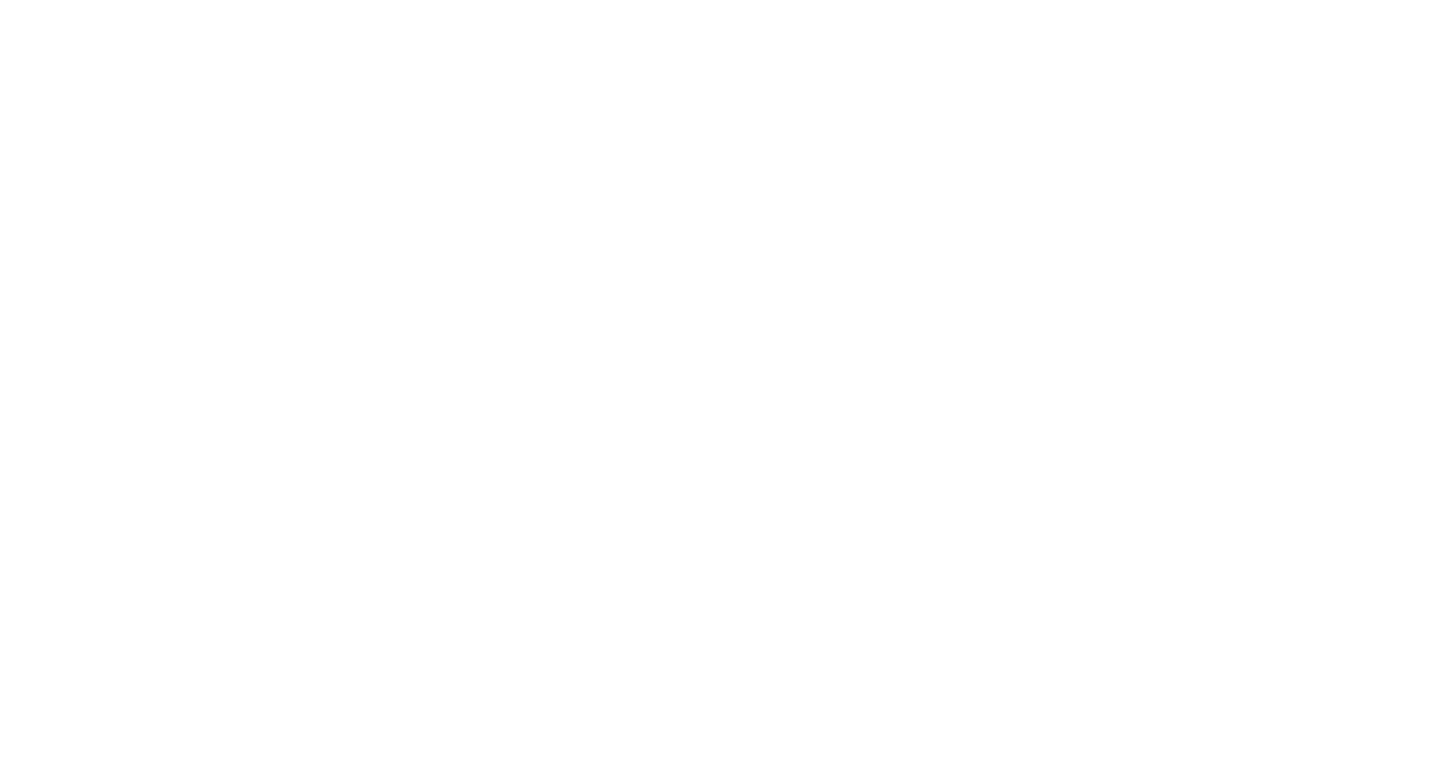
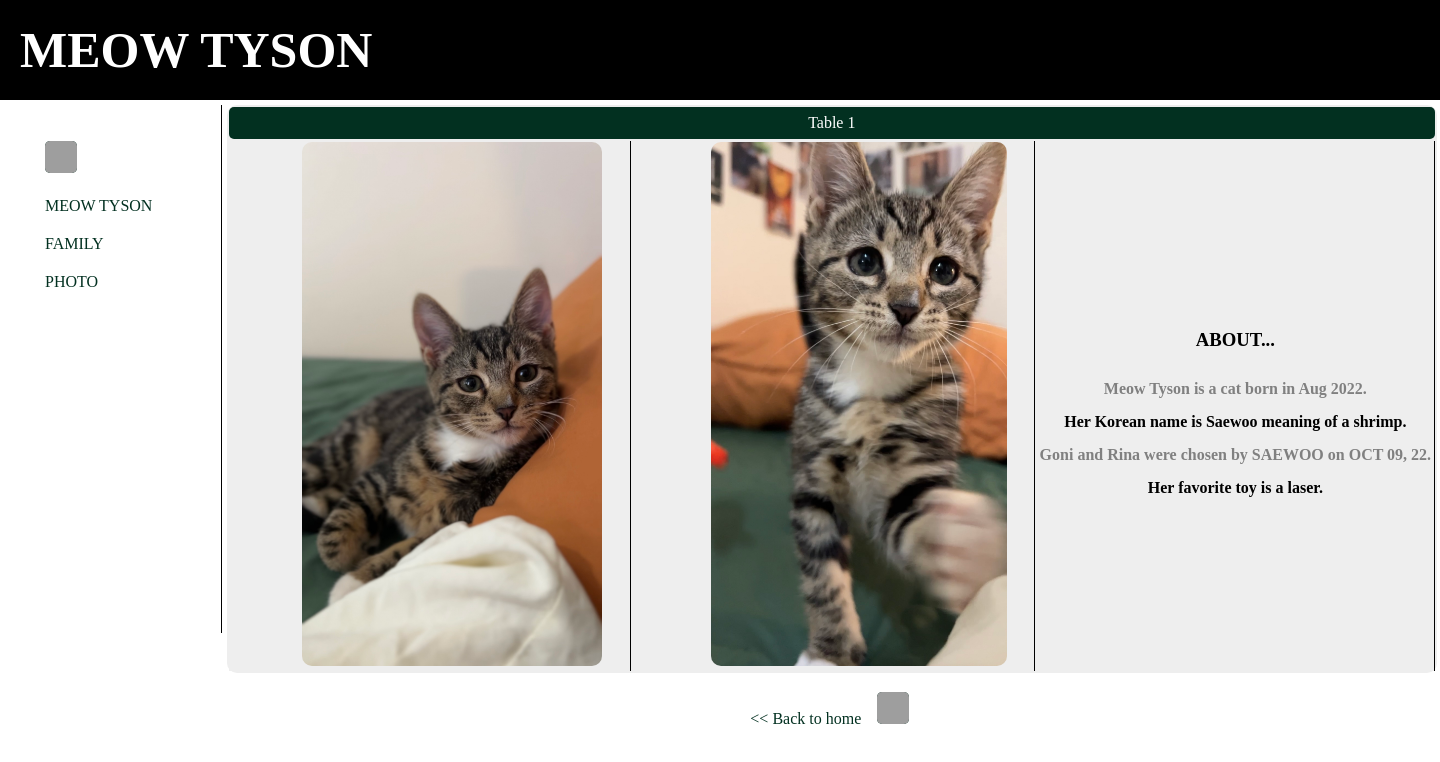
Before and after one commit to goni-island/GONI39548, a plain HTML site: page meowtyson.html in a window 1280 px wide. Shown: the whole page, 1440 px wide, since content can reach past the window. Drawn offline with Linux system fonts and the light colour scheme; grey boxes are pictures that could not be loaded.

Commit message:
second page

```diff
--- a/layout.css
+++ b/layout.css
@@ -22,11 +22,11 @@ body{
     width:1440px;
     height:709px;
     background-color:white;
-    position:fixed;
+    position:relative;
 }
 div.body{
     display: inline-block;
-    position:fixed;
+    position:relative;
     width:100%;
     height:100%;
 }
--- a/meowtyson.html
+++ b/meowtyson.html
@@ -0,0 +1,44 @@
+<!DOCTYPE html>
+<head>
+    <title>ABOUT TYSON</title>
+    <meta name ="viewport" content="width=device-width, initial-scale=1.0">
+    <link rel ="icon" href ="https://www.iconsdb.com/icons/preview/white/cat-xxl.png" type ="image/x-icon"/>
+    <link rel ="stylesheet" href ="tyson.css"/>
+</head>
+<body>
+    <div class = "header">
+             <h1>MEOW TYSON</h1>
+    </div>
+    <div class="body">
+
+        <div class="firstb">
+            <ul>
+            <li><a href="index.html"><img id ="cat" src="https://www.iconsdb.com/icons/preview/white/cat-xxl.png" alt="logo"></a></li>
+            <li><a href="meowtyson.html">MEOW TYSON</a></li>
+            <li><a href="family.html">FAMILY</a></li>
+            <li><a href="photo.html">PHOTO</a></li>
+            </ul></div>
+
+        <div class = "top">
+            <table class = "t">
+                <tr><td id="combine" style ="height: 30px" colspan="3"> Table 1 </td></tr>
+            <tr>
+            <td><img id="s2" src= "saewoo3.jpg" alt ="cute saewoo"> </td>
+            <td><img id="s3" src="saewoo1.jpg"alt ="cute saewoo2"> </td>
+            <td><h3> ABOUT... </h3>
+                <p id="p1">Meow Tyson is a cat born in Aug 2022.</p>
+                <p id="p2">Her Korean name is Saewoo meaning of a shrimp.</p>
+                <p id="p1">Goni and Rina were chosen by SAEWOO on OCT 09, 22.</p>
+                <p id="p2">Her favorite toy is a laser.</p>
+            </td>
+            </tr>
+            </table>
+
+        </div>
+
+    </div>
+    <div class ="down">
+    <a href="index.html">  << Back to home &nbsp &nbsp<img id ="cat" src="https://www.iconsdb.com/icons/preview/white/cat-xxl.png" alt="logo"></a>
+    </div>
+</body>
+</DOCTYPE>
--- /dev/null
+++ b/tyson.css
@@ -0,0 +1,152 @@
+div.header{
+    margin :0;
+    /* background-color:#f6f6f6; */
+    background-color:#000000;
+    height:100px;
+    width:100%;
+    position:sticky;
+}
+
+h1{
+   font-family:'Times New Roman';
+    text-align: left;
+    /* color: #023020; */
+    color:#ffffff;
+    font-size:50px;
+    font-weight:bold;
+    margin : 0;
+    padding:21.25px 20px;
+}
+
+body{
+    margin:0;
+    width:1440px;
+    height:100%;
+    background-color:white;
+    position:relative;
+}
+
+/* #another_h1{
+    font-family:'Times New Roman';
+    text-align: left;
+    color:#023020;
+} */
+
+.firstb{
+    position: relative;
+    float: left;
+    width:15%;
+    height:527.59px;
+    /* background-color: #efc999;*/
+    margin-top: 5px;
+    margin-left: 5px;
+    border-right:1px solid #000000;
+
+}
+
+ul{
+    list-style-type: none;
+  }
+
+li{
+    padding-top: 20px;
+}
+
+a{
+    text-decoration: solid;
+    /* color:white; */
+    color: #023020;
+    font-family:'Times New Roman';
+}
+
+#p1 {
+    display:inline-block;
+    position:relative;
+    margin:0;
+    padding:10px 0px;
+    font-family:'Times New Roman';
+    text-align: left;
+    color:gray;
+    font-weight:bold;
+}
+#p2{
+    display:inline-block;
+    position:relative;
+    margin:5px;
+    font-family:'Times New Roman';
+    text-align: left;
+    color:black;
+    font-weight:bold;
+}
+
+div.top{
+    margin-top: 5px;
+    margin-left: 5px;
+    position:relative;
+    width:84%;
+    height:567.69px;
+    background-color:#EEEEEE;
+    display:inline-block;
+    border-radius: 10px;
+}
+
+.t tr td{
+    margin-top: 10px;
+    margin-left: 5px;
+    width:400px;
+    height:523.69px;
+    background-color:#EEEEEE;
+    border:1px;
+    border-right:1px solid #000000;
+    /* display:inline-block; */
+    position:relative;
+    text-align: center;
+}
+#combine{
+
+    margin-bottom:5px;
+    height: 30 px;
+    border-bottom:1px solid #000000;
+    background-color: #023020;
+    border:1px;
+    border-radius: 5px;
+    color:#ffffff;
+    /* text-align: center; */
+}
+
+#s2{
+    position:relative;
+    /* margin-left:720px; */
+    width:300px;
+    height:auto;
+    align-content:center;
+    border-radius: 10px;
+    margin-left:45px;
+}
+
+#s3{
+    position:relative;
+    /* margin-left:720px; */
+    width:296px;
+    height:auto;
+    border-radius: 10px;
+    align-items: right;
+    margin-left:50px;
+    /* align-items: center; */
+}
+#cat{
+    width:32px;
+    height:32px;
+    background-color: #023020;
+    border-radius: 5px;
+      /* margin-top:400px; */
+}
+div.down{
+        margin-top: 15px;
+        margin-left: 5px;
+        width:84%;
+        height:567.69px;
+        border-radius: 10px;
+        margin-left: 225px;
+        text-align: center;
+}
```
Also changed, not shown: index.html (+2 -3 lines), saewoo1.jpg (added), saewoo3.jpg (added).
